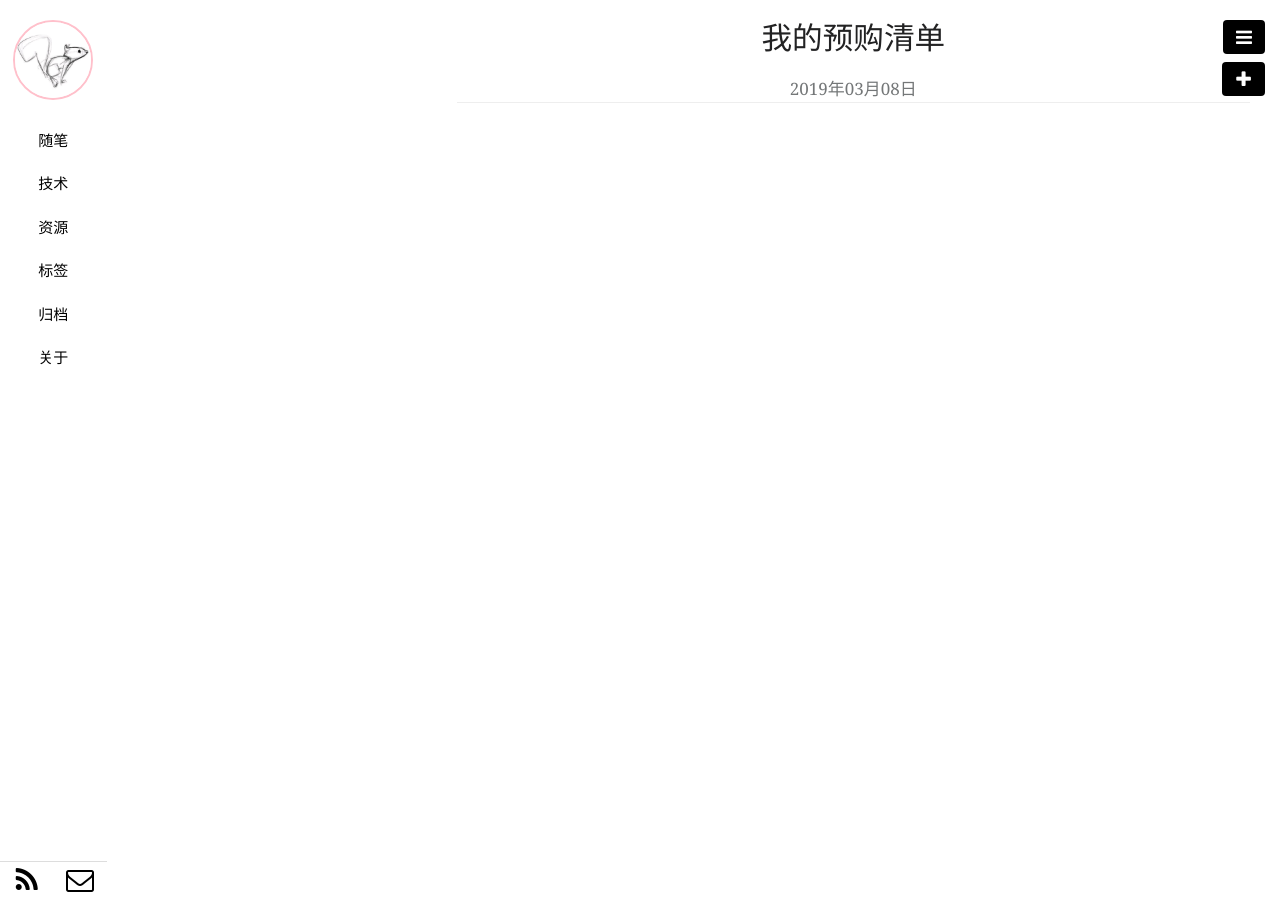
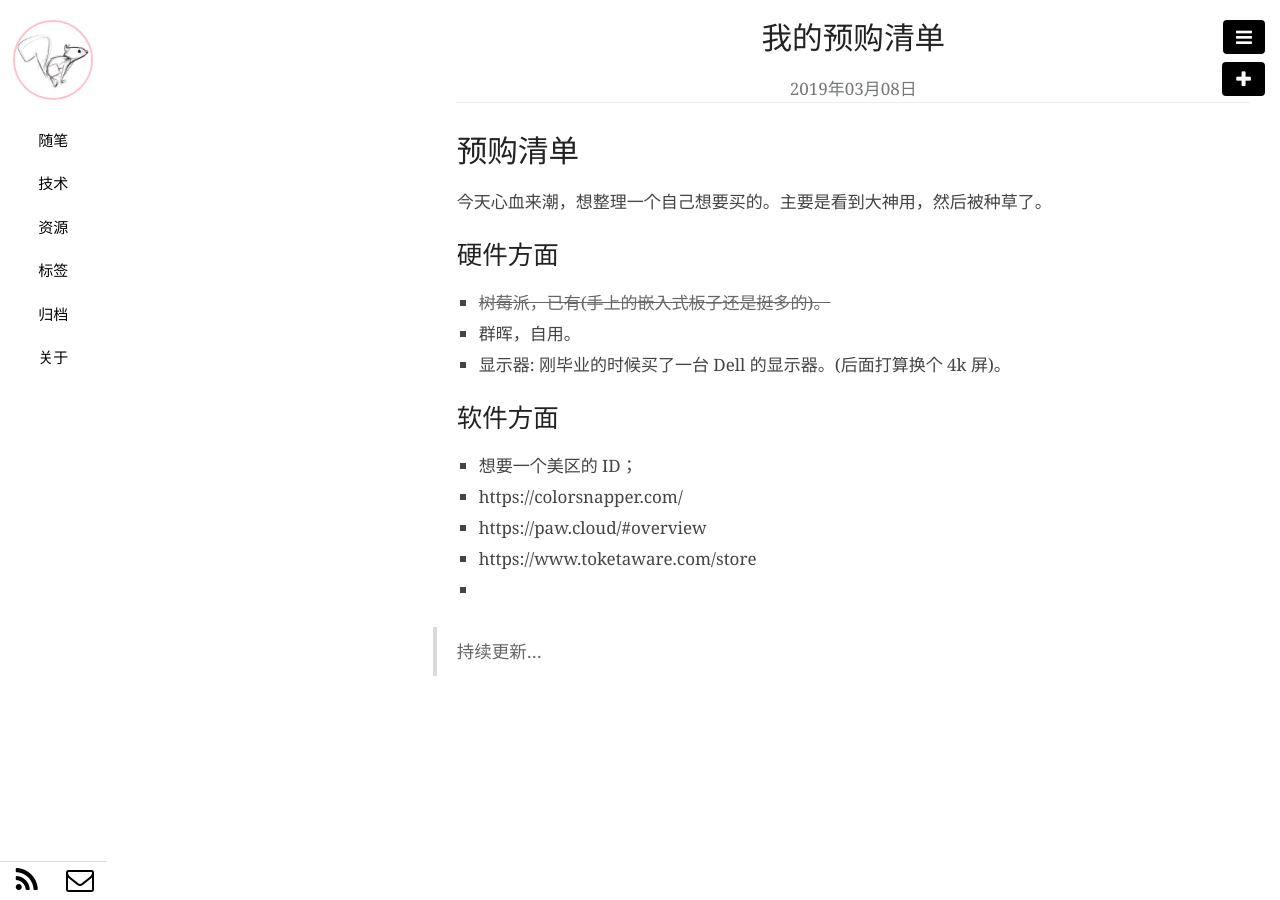
Before and after one commit to iiuhuy/AlvinMi.github.io, a Jekyll site: the page built from _posts/资源/2019-03-08-我的预购清单.md, in a window 1280 px wide. Built offline with Jekyll 4.4.1, drawn with Linux system fonts in a browser that asks for light colours; nearby versions of some CDN libraries; our own code applies the rules of GitHub Pages for plain Markdown files; library files that are not in the unit come from our copies; Markdown is read by kramdown in place of the engine named in the settings; comment, search, counter and statistics services are not loaded.

Commit message:
2019.03.09 更新

```diff
--- a/_posts/资源/2019-03-08-我的预购清单.md
+++ b/_posts/资源/2019-03-08-我的预购清单.md
@@ -0,0 +1,29 @@
+---
+layout: post
+title: 我的预购清单
+category: 资源
+# date: 2017-11-28 00:05:47
+tags: 工具
+keywords: 设备
+published: true
+---
+
+# 预购清单
+
+今天心血来潮，想整理一个自己想要买的。主要是看到大神用，然后被种草了。
+
+## 硬件方面
+
+- ~~树莓派，已有(手上的嵌入式板子还是挺多的)。~~
+- 群晖，自用。
+- 显示器: 刚毕业的时候买了一台 Dell 的显示器。(后面打算换个 4k 屏)。
+
+## 软件方面
+
+- 想要一个美区的 ID；
+- https://colorsnapper.com/
+- https://paw.cloud/#overview
+- https://www.toketaware.com/store
+-
+
+> 持续更新...
```
Also changed, not shown: _posts/技术/2019-03-08-Wordpress建站.md (+5 -0 lines), _posts/资源/2018-07-02-前端.md (+5 -0 lines), _posts/资源/2018-10-23-前端性能优化.md (added, +16 -0 lines), _posts/资源/2019-02-29-MacOS装了啥.md (added, +38 -0 lines).
